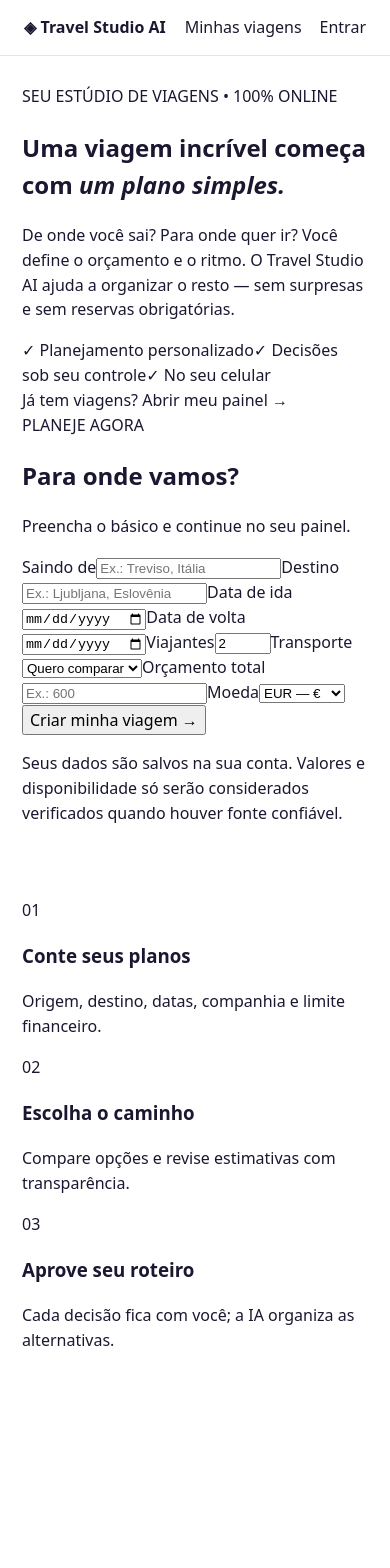
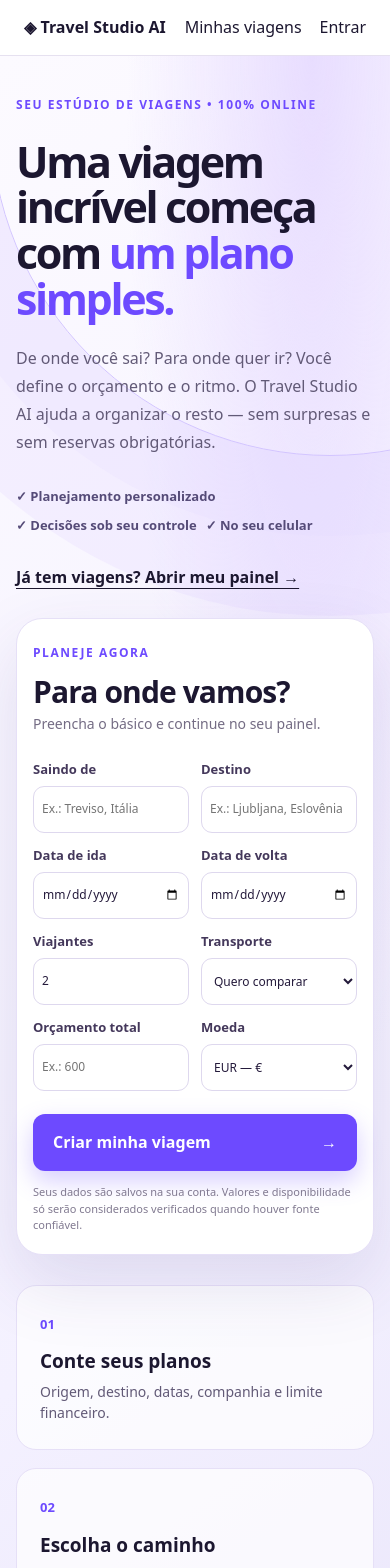
Before and after one commit to ClementMarilia/travel-guide, a Next.js app in the folder apps/web/: page / in a window 390 px wide. Shown: the top 1568 px of the page. Before the commit the page ends 1396 px from the top, so only its background shows below. Built offline with nearby package versions, Linux system fonts and the light colour scheme; no server answers.

Commit message:
feat: mobile-first trip planning form with Supabase persistence

```diff
--- a/apps/web/src/app/globals.css
+++ b/apps/web/src/app/globals.css
@@ -485,3 +485,32 @@ button {
   padding-left: 18px;
   font-size: 14px;
 }
+
+
+/* Landing premium: geometria CSS, sem imagens ou fontes externas. */
+.landing { min-height:calc(100vh - var(--header-h)); position:relative; overflow:hidden; background:radial-gradient(ellipse at 80% 0%, #e8ddff 0%, transparent 42%),linear-gradient(145deg,#fcfaff,#f4f1ff 65%,#e9e5fa); }
+.landing-orbit { position:absolute; top:-280px; right:-280px; width:680px; height:680px; border:1px solid #d3c5ff; border-radius:50%; box-shadow:0 0 0 80px #e0d6ff33,0 0 0 160px #cabaff24; pointer-events:none; }
+.landing-grid { position:relative; z-index:1; max-width:1230px; padding-top:90px; padding-bottom:72px; display:grid; grid-template-columns:minmax(0,1fr) minmax(340px,500px); gap:clamp(28px,5vw,90px); align-items:center; }
+.landing-eyebrow {font-weight:800; font-size:12px; letter-spacing:.13em; color:#6d4aff;}
+.landing-copy h1 {font-size:clamp(45px,5.6vw,78px);line-height:1.06; letter-spacing:-.055em; margin:23px 0; max-width:660px;}
+.landing-copy h1 em {color:#6d4aff; font-style:normal;}
+.landing-copy>p {font-size:18px;line-height:1.75;color:#625a77;max-width:570px;}
+.landing-trust {display:flex;flex-wrap:wrap;gap:13px 23px;margin:30px 0;font-size:13px;font-weight:600;color:#554b78;}
+.landing-text-link {font-weight:800;text-decoration:underline;text-underline-offset:5px;}
+.planner-card {background:#fff;border:1px solid #e6e0f7;border-radius:26px;padding:clamp(23px,3vw,35px);box-shadow:0 28px 70px #45348321;}
+.planner-card-head h2 {margin:10px 0 3px;font-size:30px;line-height:1.2;letter-spacing:-.03em;}
+.planner-card-head p {margin:0 0 24px;color:#746c84;font-size:14px;}
+.planner-two {display:grid;grid-template-columns:1fr 1fr;gap:15px;}
+.planner-two label {display:flex;flex-direction:column;gap:7px;font-weight:700;font-size:13px;color:#44385b;min-width:0;}
+.planner-two input,.planner-two select {display:block;min-width:0;width:100%;padding:13px 12px;min-height:47px;border:1px solid #ded8ee;background:#fff;border-radius:11px;font:inherit;font-weight:500;color:#241a3b;}
+.planner-two input:focus,.planner-two select:focus {outline:2px solid #a28dff;outline-offset:1px;}
+.planner-submit {display:flex;align-items:center;justify-content:space-between;width:100%;margin-top:23px;padding:16px 20px;background:#6d4aff;border:0;color:white;border-radius:12px;font:inherit;font-weight:800;cursor:pointer;box-shadow:0 10px 25px #6d4aff45;}
+.planner-submit:hover {background:#5434e7;transform:translateY(-1px);}
+.planner-disclaimer {font-size:11px;color:#807990;line-height:1.5;margin:13px 0 0;}
+.landing-features {max-width:1230px;display:grid;grid-template-columns:repeat(3,1fr);gap:18px;padding-bottom:64px;}
+.landing-feature {padding:25px 23px;background:#ffffffb8;border:1px solid #e6e0f7;border-radius:20px;}
+.landing-feature>span {font-size:13px;font-weight:800;color:#6d4aff;}
+.landing-feature h3 {margin:12px 0 4px;font-size:19px;}
+.landing-feature p {margin:0;font-size:14px;color:#625a77;}
+@media(max-width:950px){.landing-grid{grid-template-columns:1fr;padding-top:45px;gap:28px}.landing-copy h1{max-width:800px}.landing-features{grid-template-columns:1fr 1fr;}}
+@media(max-width:580px){.landing-grid{padding:35px 16px 30px}.landing-copy h1{font-size:43px}.landing-copy>p{font-size:16px}.planner-card{padding:20px 16px}.planner-two{gap:12px}.planner-two input,.planner-two select{padding:10px 8px;font-size:12px}.landing-features{grid-template-columns:1fr;padding:0 16px 30px}.landing-trust{gap:9px;}}
```
